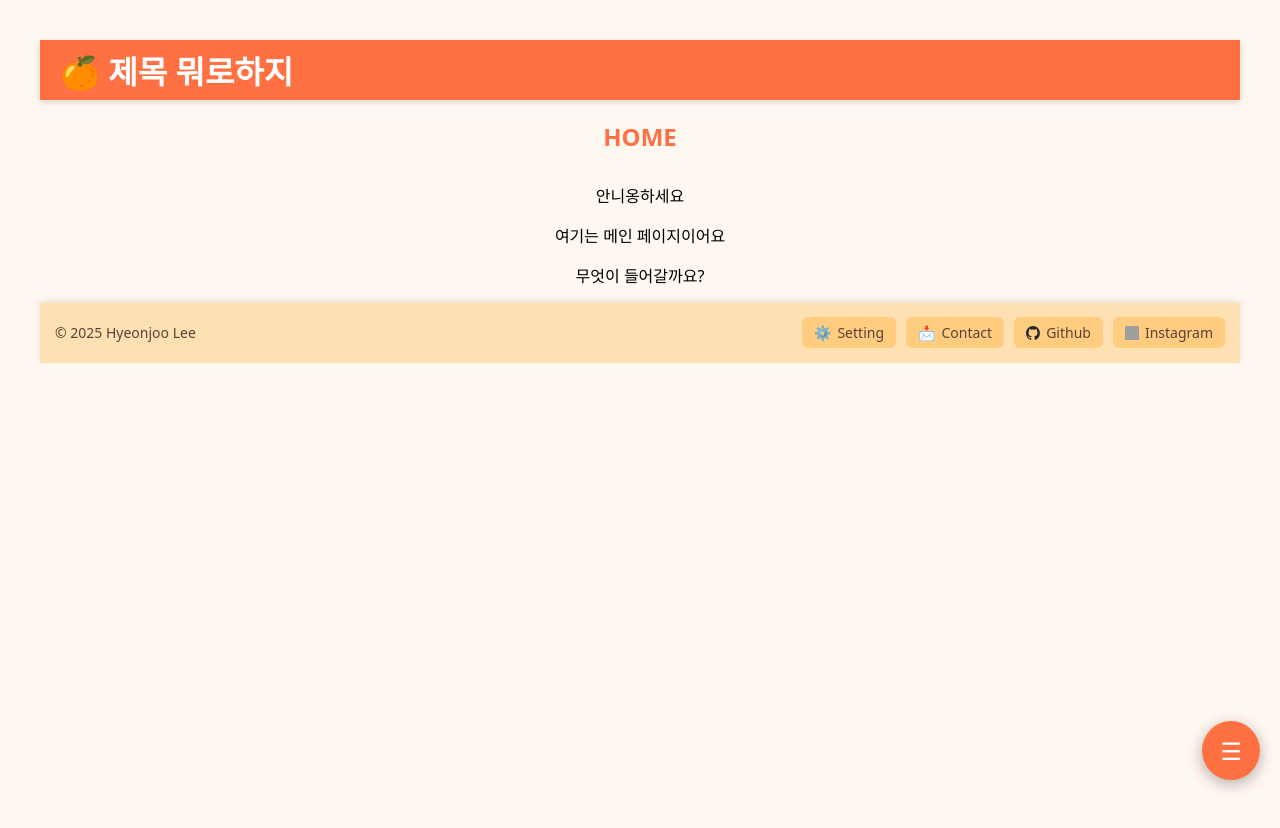
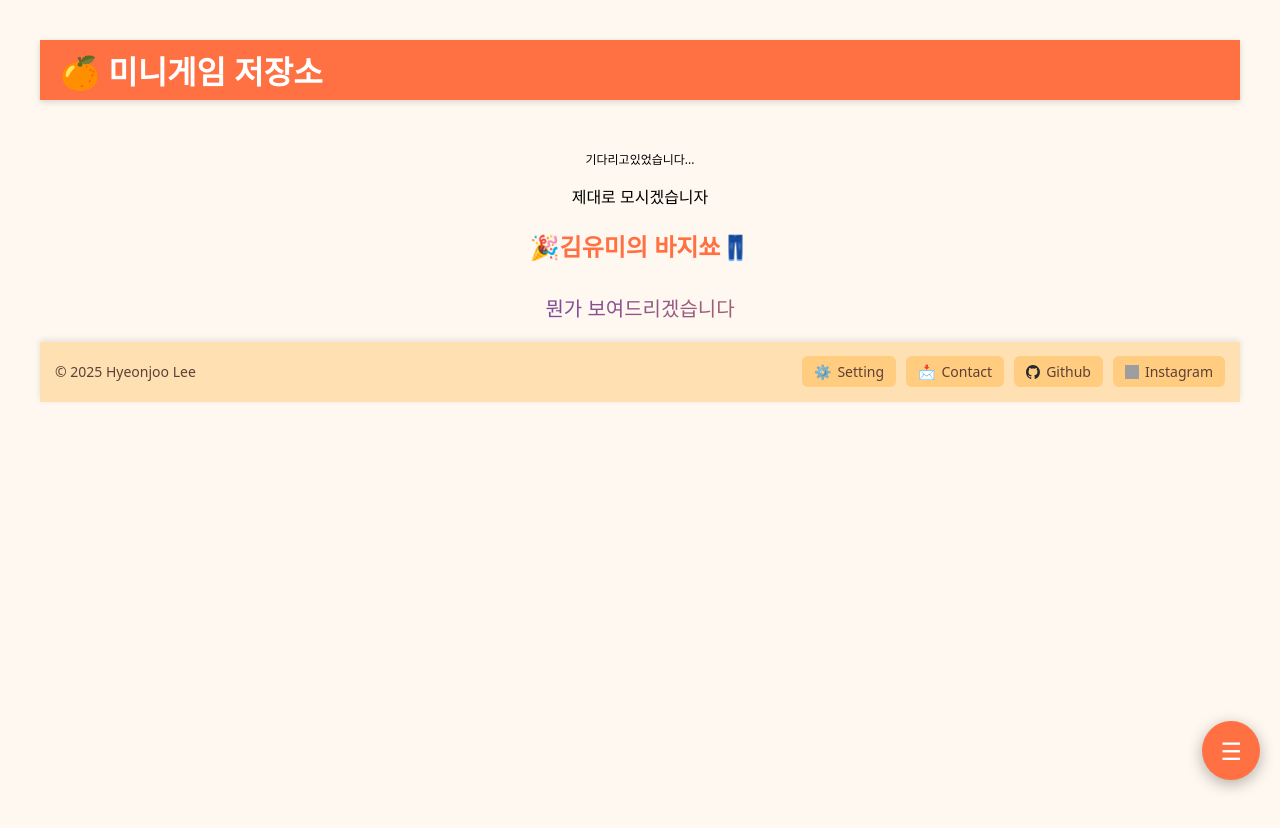
Before and after one commit to hyeonjoodev/my-sound-project, a Vue app: page / in a window 1280 px wide. Shown: the top 828 px of the page. Built offline with nearby package versions, Linux system fonts and the light colour scheme; grey boxes are pictures that could not be loaded; a web font is replaced by a local one.

Commit message:
텍스트 일부 변경

```diff
--- a/src/components/Header.vue
+++ b/src/components/Header.vue
@@ -1,6 +1,6 @@
 <template>
   <header id="header">
-    <h1>🍊 제목 뭐로하지</h1>
+    <h1>🍊 미니게임 저장소</h1>
   </header>
 </template>
 
--- a/src/views/Home.vue
+++ b/src/views/Home.vue
@@ -1,8 +1,18 @@
 <template>
   <section>
-    <h1>HOME</h1>
-    <p>안니옹하세요</p>
-    <p>여기는 메인 페이지이어요</p>
-    <p>무엇이 들어갈까요?</p>
+    <p style="font-size: 12px; margin-top: 50px">기다리고있었습니다...</p>
+    <p style="font-size: 16px">제대로 모시겠습니자</p>
+
+    <h1>🎉김유미의 바지쑈👖</h1>
+    <p class="gradient">뭔가 보여드리겠습니다</p>
   </section>
 </template>
+
+<style scoped>
+.gradient {
+  font-size: 20px;
+  background: linear-gradient(to right, #2014ff, #ff9810);
+  color: transparent;
+  background-clip: text;
+}
+</style>
```
